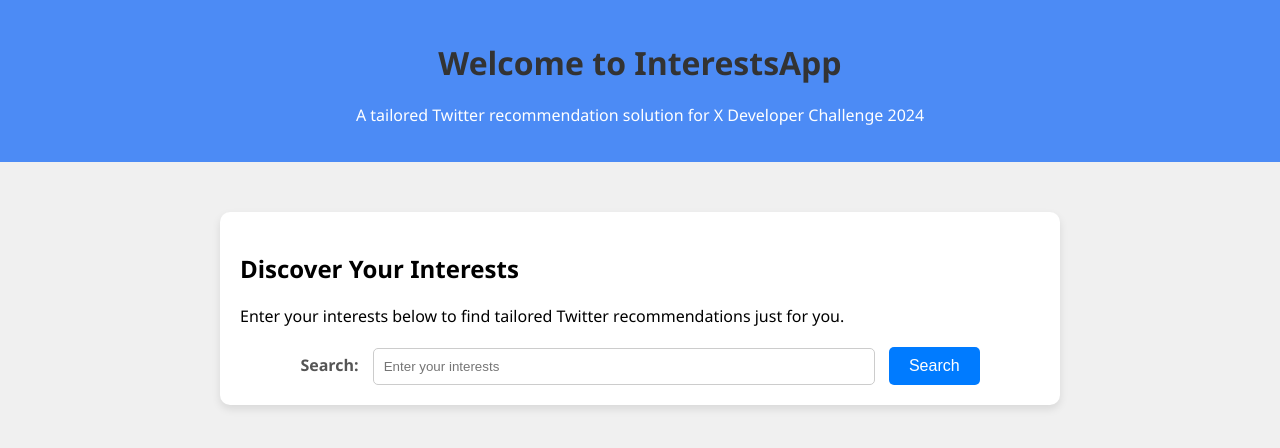
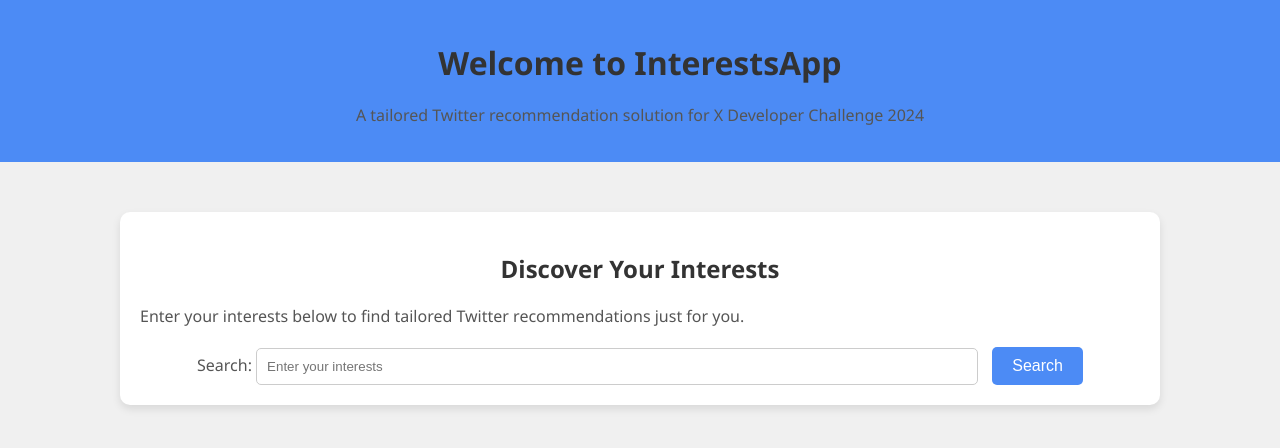
Before and after one commit to FloofyJin/XDeveloperCompetition2024, a Django app: page / in a window 1280 px wide. Shown: the top 448 px of the page. Run offline with Django 5.2, Linux system fonts and the light colour scheme.

Commit message:
Wider container

```diff
--- a/Django-Utils/InterestsApp/templates/home.html
+++ b/Django-Utils/InterestsApp/templates/home.html
@@ -9,62 +9,61 @@
         body {
             font-family: 'Segoe UI', Tahoma, Geneva, Verdana, sans-serif;
             background-color: #f0f0f0;
+            color: #333; /* Dark gray text color */
             margin: 0;
             padding: 0;
         }
         header {
-            background-color: #4c8bf5; /* Lighter blue */
+            background-color: #4c8bf5; /* Light blue */
             color: #fff;
             padding: 20px 0;
             text-align: center;
         }
         .container {
-            max-width: 800px;
+            max-width: 1000px; /* Increased max-width */
             margin: 50px auto;
             padding: 20px;
-            background-color: #fff;
+            background-color: #fff; /* White background */
             border-radius: 10px;
             box-shadow: 0 4px 8px rgba(0,0,0,0.1);
         }
-        h1 {
-            color: #333; /* Changed color to a darker shade */
+        h1, h2 {
+            color: #333; /* Dark gray color for headings */
             text-align: center;
             margin-bottom: 20px;
+        }
+        p, label {
+            color: #555; /* Gray color for paragraphs and labels */
         }
         form {
             text-align: center;
             margin-top: 20px;
         }
-        label {
-            font-weight: bold;
-            color: #555;
-            margin-right: 10px;
-        }
         input[type="text"] {
             padding: 10px;
-            border: 1px solid #ccc;
+            border: 1px solid #ccc; /* Light gray border */
             border-radius: 5px;
-            width: 60%;
+            width: 70%; /* Increased width */
             margin-right: 10px;
         }
         button[type="submit"] {
             padding: 10px 20px;
             border: none;
             border-radius: 5px;
-            background-color: #007bff;
+            background-color: #4c8bf5; /* Light blue button */
             color: #fff;
             font-size: 16px;
             cursor: pointer;
             transition: background-color 0.3s ease;
         }
         button[type="submit"]:hover {
-            background-color: #0056b3;
+            background-color: #0056b3; /* Darker shade on hover */
         }
     </style>
 </head>
 <body>
     <header>
-        <h1>Welcome to InterestsApp</h1> <!-- Changed text color to a darker shade -->
+        <h1>Welcome to InterestsApp</h1> <!-- Changed text color to dark gray -->
         <p>A tailored Twitter recommendation solution for X Developer Challenge 2024</p>
     </header>
     <div class="container">
```
